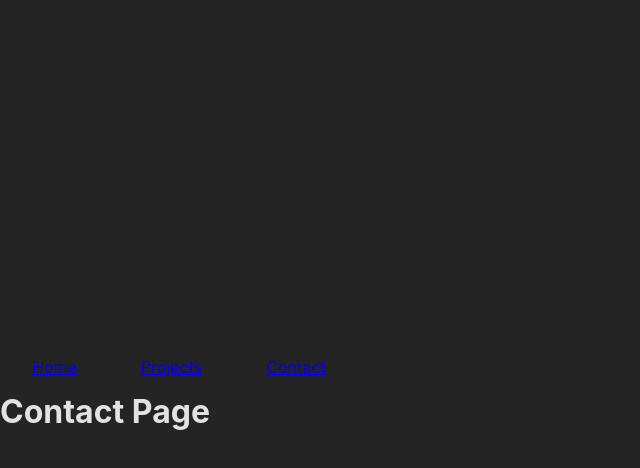
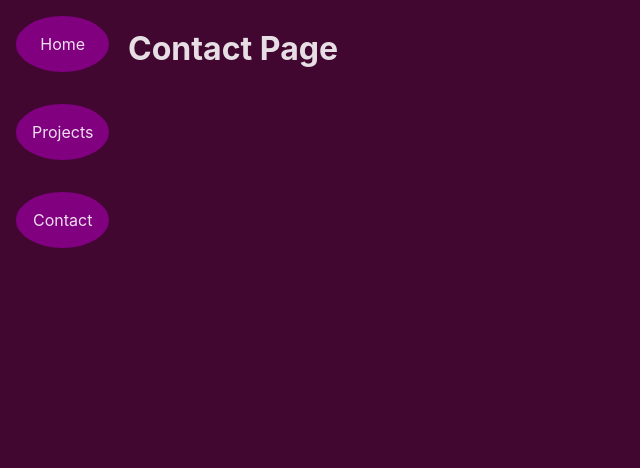
Before and after one commit to LarsGKodehode/Portefolio, a React (Vite) app: page /#/contact in a window 1280 px wide. Shown: the top 468 px of the page, without its empty margins (0-640 px from the left). Built offline with nearby package versions, Linux system fonts and the light colour scheme.

Commit message:
Basic Navbar (#5) Navbar is functional, not pretty
* skeletal component implemented

need to decide on styling

* basic functionality implemented

```diff
--- a/src/App.css
+++ b/src/App.css
@@ -1,2 +1,23 @@
 #root {
+  /* shape */
+  width: 100%;
+  min-height: 100%;
 }
+
+#root > .App {
+  /* Shape */
+  width: 100%;
+  min-height: 100%;
+  padding: 1em 8em;
+
+  /* Color */
+  background-color: rgb(66, 7, 49);
+}
+
+a {
+  color: inherit;
+}
+
+.hoverFeedback:hover {
+  background-color: black;
+}
--- a/src/App.tsx
+++ b/src/App.tsx
@@ -2,41 +2,38 @@
 import './App.css';
 // Components
 import {
-  Link, Outlet,
+  Outlet,
 } from 'react-router-dom';
+import Navbar, { NavbarProps } from './components/Navbar/Navbar';
+
+
 
 
 // Component
 function App() {
+
+  const navbarStyling: React.CSSProperties = {
+    position: 'fixed',
+    top: '0px',
+    left: '0px',
+    display: 'flex',
+    flexDirection: 'column',
+  };
+  const navbarProps: NavbarProps = {
+    pagesProps: [
+      {path: 'home', text:'Home'},
+      {path: 'projects', text:'Projects'},
+      {path: 'contact', text:'Contact'},
+    ],
+    styling: navbarStyling,
+  };
+
   return (
     <div className='App'>
-      <nav>
-      <Link
-        style={{margin: '2em'}}
-        to='home'
-      >
-        Home
-      </Link>
-
-      <Link
-        style={{margin: '2em'}}
-        to='projects'
-      >
-        Projects
-      </Link>
-
-      <Link
-        style={{margin: '2em'}}
-        to='contact'
-      >
-        Contact
-      </Link>
-      </nav>
-
-      <div>
+      <Navbar {...navbarProps} />
+      <main>
         <Outlet />
-      </div>
-
+      </main>
     </div>
   );
 };
--- /dev/null
+++ b/src/components/Navbar/Navbar.tsx
@@ -0,0 +1,35 @@
+// Libraries
+import React from "react";
+// Types
+import StyledLink, { StyledLinkProps } from "../StyledLink/StyledLink";
+
+// Interface
+interface NavbarProps {
+  pagesProps: Array<StyledLinkProps>,
+  styling: React.CSSProperties,
+};
+
+// Component
+function Navbar(props: NavbarProps) {
+  const { pagesProps, styling } = props;
+
+  function mapPages(pageArray: Array<StyledLinkProps>) {
+    return(pageArray.map( (pageProps: StyledLinkProps) =>
+      <StyledLink {...pageProps} />
+    ));
+  };
+
+  return(
+    <nav
+      style={styling}
+    >
+      {React.Children.toArray(mapPages(pagesProps))}
+    </nav>
+  );
+};
+
+export default Navbar;
+
+export type {
+  NavbarProps,
+};
--- /dev/null
+++ b/src/components/StyledLink/StyledLink.tsx
@@ -0,0 +1,59 @@
+// Components
+import { useState } from "react";
+import { Link } from "react-router-dom";
+
+// Interface
+interface StyledLinkProps {
+  path: string,
+  text?: string,
+  svgPath?: string,
+};
+
+// Component
+function StyledLink(props: StyledLinkProps) {
+  const { path, text } = props;
+
+  // state managment
+  const [ isHover, setIsHover ] = useState(false);
+
+  const handleMouseEnter = () => {
+    setIsHover(true);
+  };
+
+  const handleMouseLeave = () => {
+    setIsHover(false);
+  };
+
+  // construct props
+  const handlers = {
+    onMouseEnter: handleMouseEnter,
+    onMouseLeave: handleMouseLeave,
+  }
+  const styling: React.CSSProperties = {
+    margin: '1em',
+    backgroundColor: isHover ? 'black' : 'purple',
+    padding: '1em',
+    borderRadius: '50%',
+    textAlign: 'center',
+    textDecoration: 'none'
+  };
+  // Finish construction of props
+  const linkProps = {
+    style: styling,
+    to: path,
+    className: 'hoverFeedback',
+    ...handlers,
+  };
+
+  return(
+    <Link {...linkProps}>
+      {text}
+    </Link>
+  );
+};
+
+export default StyledLink;
+
+export type {
+  StyledLinkProps,
+};
--- a/src/index.css
+++ b/src/index.css
@@ -1,3 +1,7 @@
+* {
+  box-sizing: border-box;
+}
+
 :root {
   font-family: Inter, Avenir, Helvetica, Arial, sans-serif;
   font-size: 16px;
@@ -18,7 +22,6 @@
 body {
   margin: 0;
   display: flex;
-  place-items: center;
   min-width: 320px;
   min-height: 100vh;
 }
```
